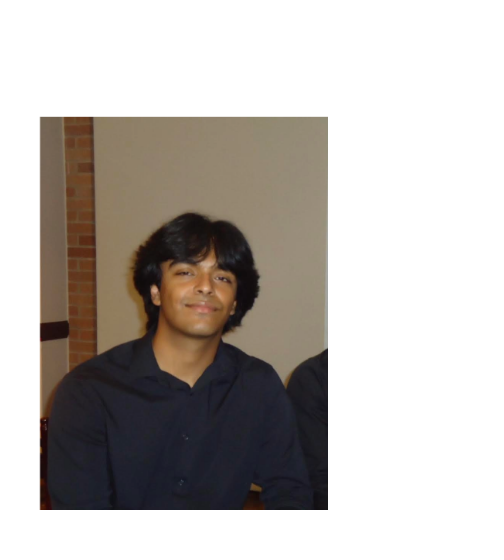
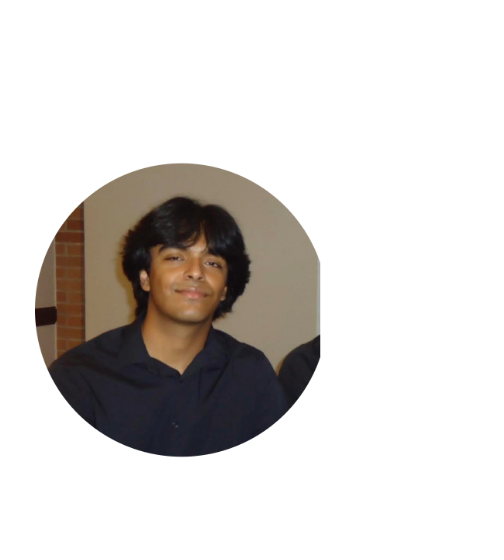
Before and after one commit to harisshahh/personal-website, a plain HTML site: page index.html in a window 1280 px wide. Shown: the part 174-734 px from the top of the page, 125-629 px from the left. Drawn offline with Linux system fonts and the light colour scheme.

Commit message:
corrected image

```diff
--- a/index.html
+++ b/index.html
@@ -37,7 +37,7 @@
     </nav>
     <section id = "profile">
         <div class = "section__pic-container">
-            <img src="./assets/image.png" alt="Haris Shah profile picture">
+            <img src="./assets/image (1).png" alt="Haris Shah profile picture">
         </div>
         <div class = "section__text">
             <p class = "section__text__p1">Hello, I'm</p>
```
